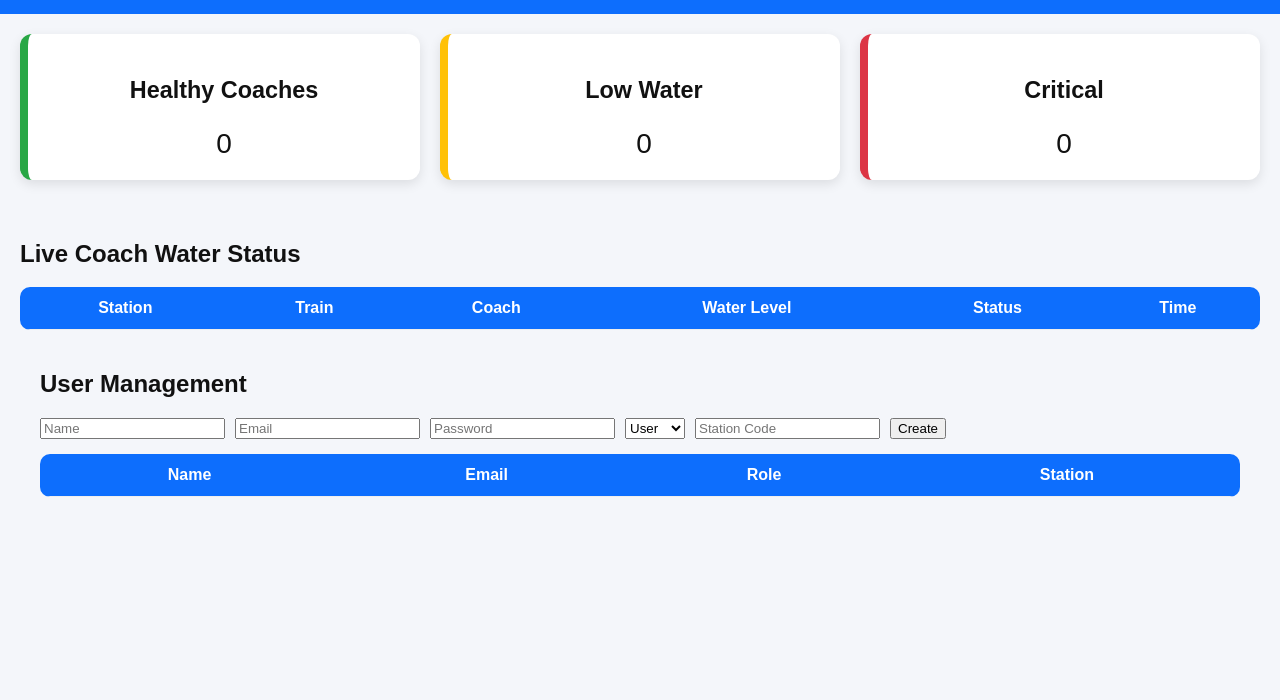
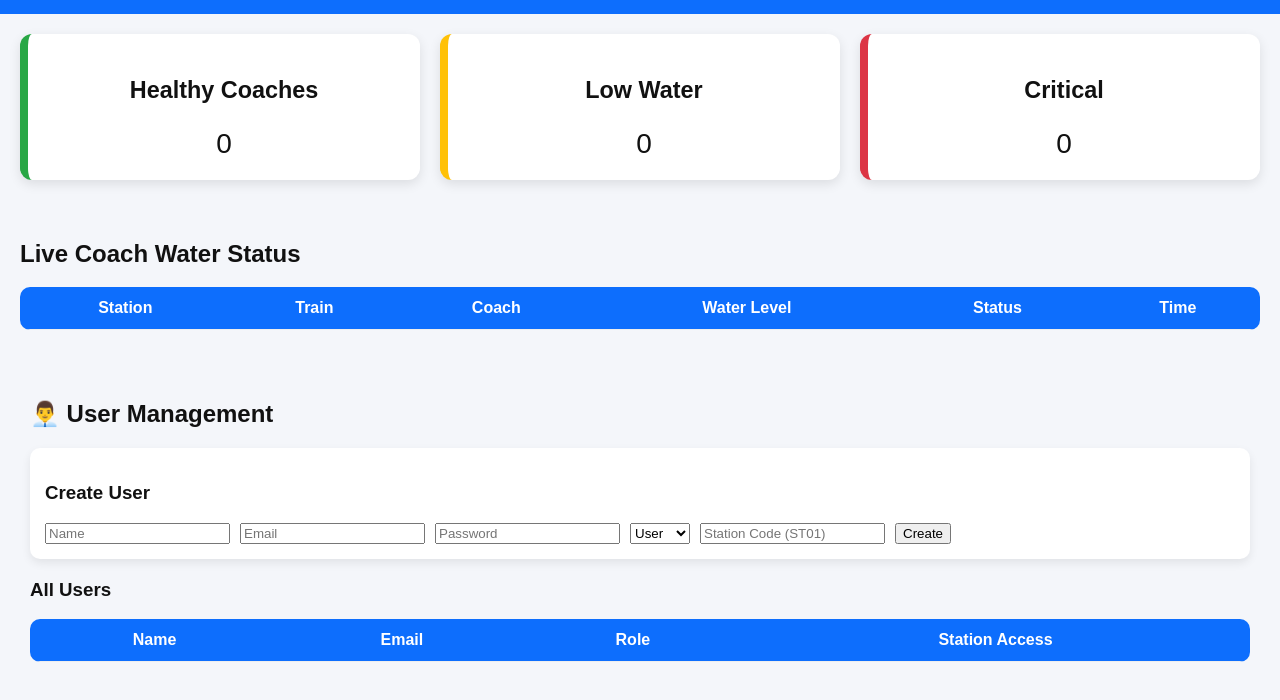
Before and after one commit to ommore86/Railway-Water-Monitoring, a website: page frontend/dashboard.html in a window 1280 px wide. Shown: the part 84-784 px from the top of the page. Drawn offline with Linux system fonts and the light colour scheme; no server answers; sample sign-in values are in the browser's storage.

Commit message:
Update dashboard.html

```diff
--- a/frontend/dashboard.html
+++ b/frontend/dashboard.html
@@ -121,6 +121,8 @@
   <button onclick="logout()">Logout</button>
 </header>
 
+
+<!-- ===== STATS ===== -->
 <section class="cards">
   <div class="card good">
     <h3>Healthy Coaches</h3>
@@ -138,6 +140,8 @@
   </div>
 </section>
 
+
+<!-- ===== WATER DATA ===== -->
 <section class="table-section">
   <h2>Live Coach Water Status</h2>
 
@@ -153,42 +157,58 @@
       </tr>
     </thead>
 
-      <tbody id="dataTable">
-        <!-- rows will come from JS -->
-      </tbody>
+    <tbody id="dataTable"></tbody>
+  </table>
+</section>
 
-    </table>
 
-    <section id="adminPanel" style="display:none;padding:20px">
-      <h2>User Management</h2>
+<!-- ===== ADMIN PANEL (SEPARATE PAGE SECTION) ===== -->
+<section id="adminPanel" style="display:none;padding:30px">
 
-      <div style="display:flex;gap:10px;margin-bottom:15px">
+  <h2>👨‍💼 User Management</h2>
+
+  <div style="
+    background:white;
+    padding:15px;
+    border-radius:10px;
+    margin-bottom:20px;
+    box-shadow:0 4px 10px rgba(0,0,0,0.08);
+  ">
+
+    <h3>Create User</h3>
+
+    <div style="display:flex;flex-wrap:wrap;gap:10px">
+
       <input id="u_name" placeholder="Name">
       <input id="u_email" placeholder="Email">
       <input id="u_pass" placeholder="Password">
+
       <select id="u_role">
         <option value="user">User</option>
         <option value="admin">Admin</option>
       </select>
-        <input id="u_station" placeholder="Station Code">
+
+      <input id="u_station" placeholder="Station Code (ST01)">
       <button onclick="createUser()">Create</button>
+
+    </div>
   </div>
 
+
+  <h3>All Users</h3>
   <table>
     <thead>
       <tr>
         <th>Name</th>
         <th>Email</th>
         <th>Role</th>
-            <th>Station</th>
+        <th>Station Access</th>
       </tr>
     </thead>
     <tbody id="usersTable"></tbody>
   </table>
-    </section>
+
 </section>
 
-  <script src="js/dashboard.js?v=99"></script>
+<script src="js/dashboard.js?v=100"></script>
 </body>
-
-</html>
```
Lines whose indentation alone changed are shown as unchanged.
